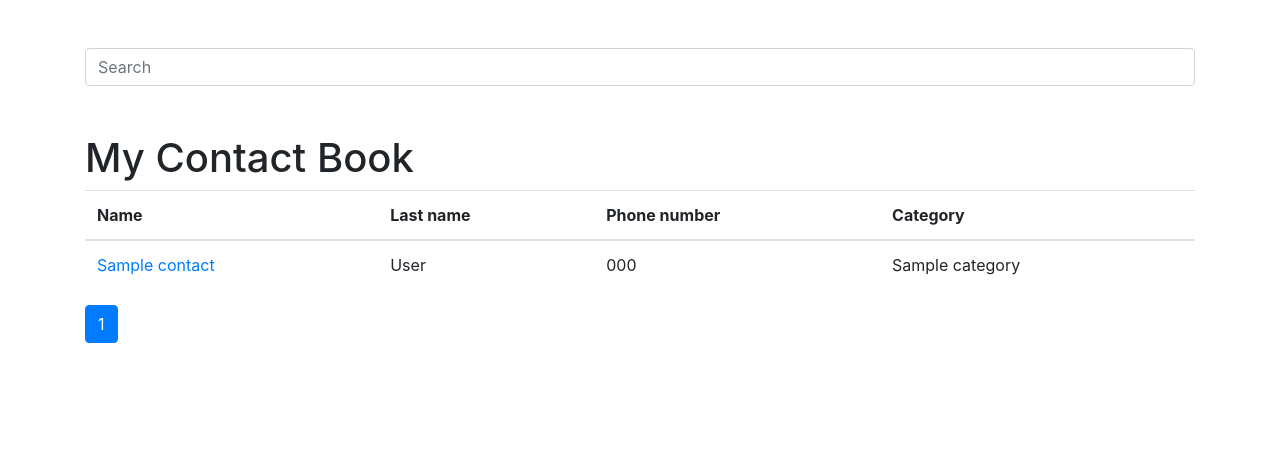
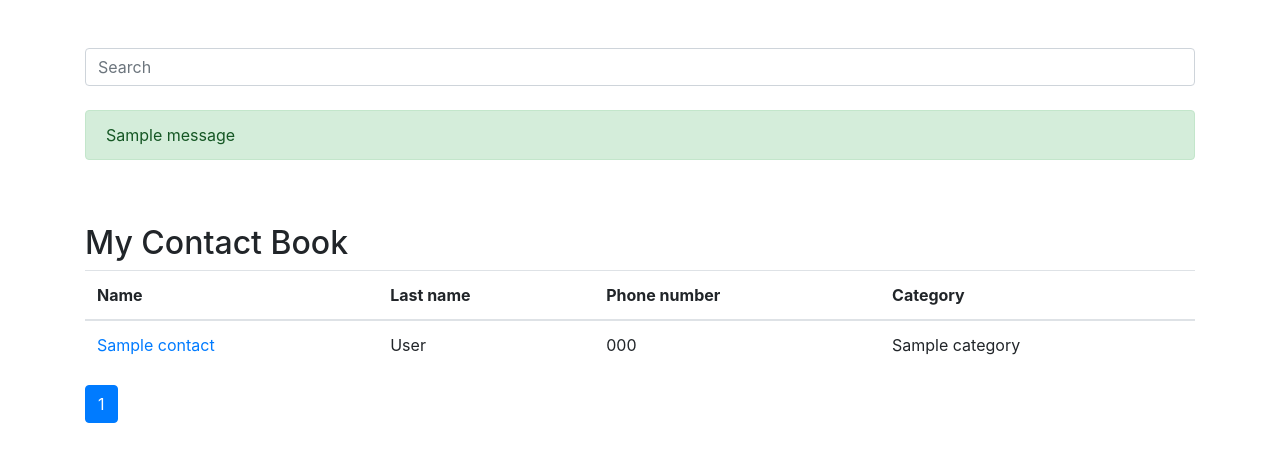
Before and after one commit to pferrariog/agenda, a Django app: page / in a window 1280 px wide. Shown: the part 56-518 px from the top of the page. Run offline with Django 4.2, Linux system fonts and the light colour scheme; tables that the repository leaves empty hold one stand-in row (values such as "Sample post"); one stand-in notice (Sample message) is shown; some libraries are stand-ins or nearby versions.

Commit message:
feat: alert messages

```diff
--- a/contacts/templates/contacts/index.html
+++ b/contacts/templates/contacts/index.html
@@ -1,7 +1,7 @@
 {% extends 'base.html' %}
 
 {%block 'content'%}
-        <h1 class="mt-5">My Contact Book</h1>
+        <h2 class="mt-5">My Contact Book</h2>
 
         <table class="table">
           <thead>
--- a/contacts/templates/contacts/profile.html
+++ b/contacts/templates/contacts/profile.html
@@ -1,7 +1,7 @@
 {% extends 'base.html' %}
 
 {%block 'content'%}
-    <h1 class="mt-5">{{ contact.name }} {{ contact.last_name }}</h1>
+    <h2 class="mt-5">{{ contact.name }} {{ contact.last_name }}</h2>
 
     {% if contact.photo %}
         <p>
--- a/contacts/views.py
+++ b/contacts/views.py
@@ -1,11 +1,13 @@
 from django.http import Http404
+from django.shortcuts import get_object_or_404
+from django.shortcuts import redirect
 from django.shortcuts import render
-from django.shortcuts import get_object_or_404
 from django.core.paginator import Paginator
 from .models import Contact
 from django.db.models import Q
 from django.db.models import Value
 from django.db.models.functions import Concat
+from django.contrib import messages
 
 
 def index(request):
@@ -33,7 +35,8 @@ def profile(request, contact_id):
 def search(request):
     keyword = request.GET.get('keyword')
     if not keyword:
-        raise Http404()
+        messages.add_message(request, messages.ERROR, 'Search field cannot be empty!')
+        return redirect('index')
     title_keyword = keyword.title()
     fields = Concat('name', Value(' '), 'last_name')  # value simulate a field in db
     contacts = Contact.objects.annotate(
--- a/templates/base.html
+++ b/templates/base.html
@@ -25,6 +25,7 @@
                      id="search-input"
                      placeholder="Search"
                      name="keyword">
+              {% include 'partials\_messages.html'%}
             </div>
           </div>
         </form>
--- /dev/null
+++ b/templates/partials/_messages.html
@@ -0,0 +1,8 @@
+{% if messages %}
+  <br>
+  {% for message in messages %}
+    <div class="alert {{ message.tags }}" role="alert">
+      {{ message }}
+    </div>
+  {% endfor %}
+{% endif %}
```
Also changed, not shown: agenda/settings.py (+10 -0 lines).
